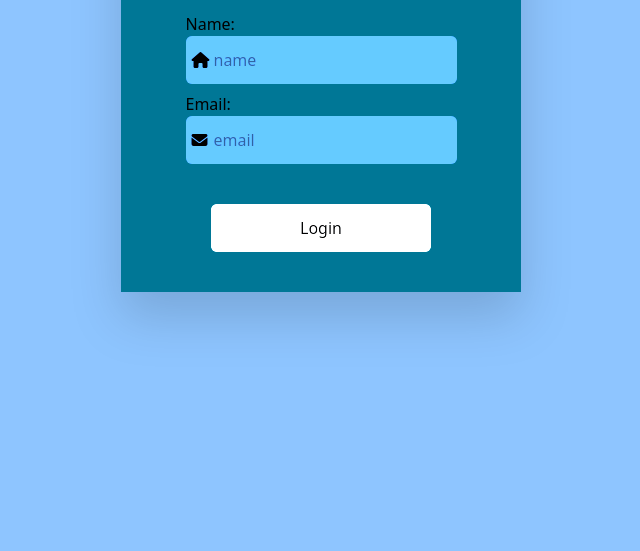
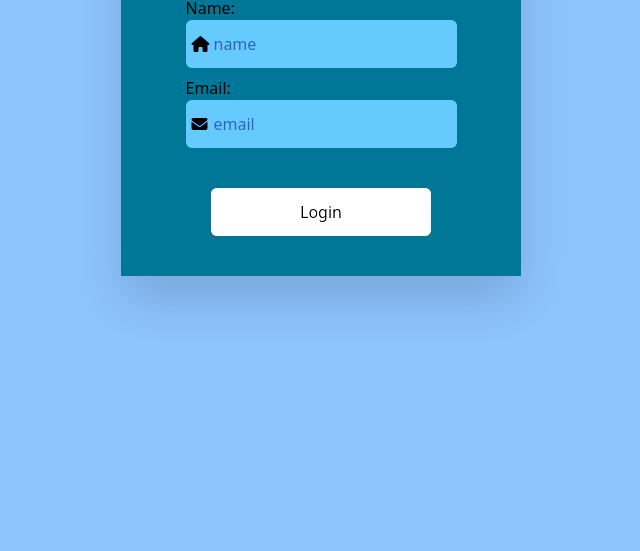
Before and after one commit to deep-dey2/Sales-mam, a plain HTML site: page index.html in a window 1280 px wide. Shown: the part 249-800 px from the top of the page, without its empty margins (319-959 px from the left). Drawn offline with nearby package versions, Linux system fonts and the light colour scheme.

Commit message:
change something

```diff
--- a/index.html
+++ b/index.html
@@ -8,7 +8,7 @@
      <link rel="stylesheet" href="https://cdnjs.cloudflare.com/ajax/libs/font-awesome/6.7.2/css/all.min.css" integrity="sha512-Evv84Mr4kqVGRNSgIGL/F/aIDqQb7xQ2vcrdIwxfjThSH8CSR7PBEakCr51Ck+w+/U6swU2Im1vVX0SVk9ABhg==" crossorigin="anonymous" referrerpolicy="no-referrer" />
 </head>
 <body class="bg-blue-300">
-    <div class="w-full max-w-md mx-auto p-4">
+    <div class="w-50% max-w-md mx-auto">
         <form class="mt-30 brightness-125 bg-cyan-800 drop-shadow-2xl w-50 mx-auto px-50 py-10">
     <div class="text-6xl flex justify-center mb-6">
     <div class="text-blue-200">
```
